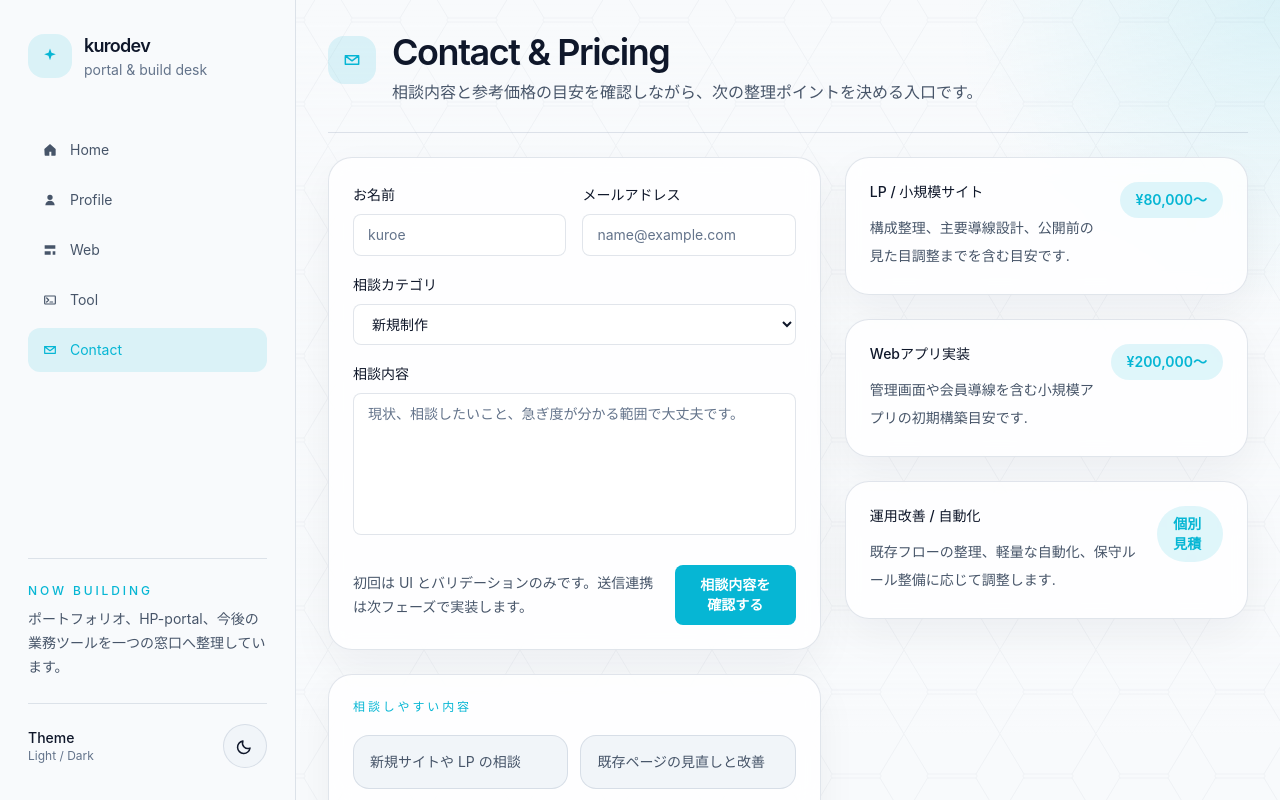
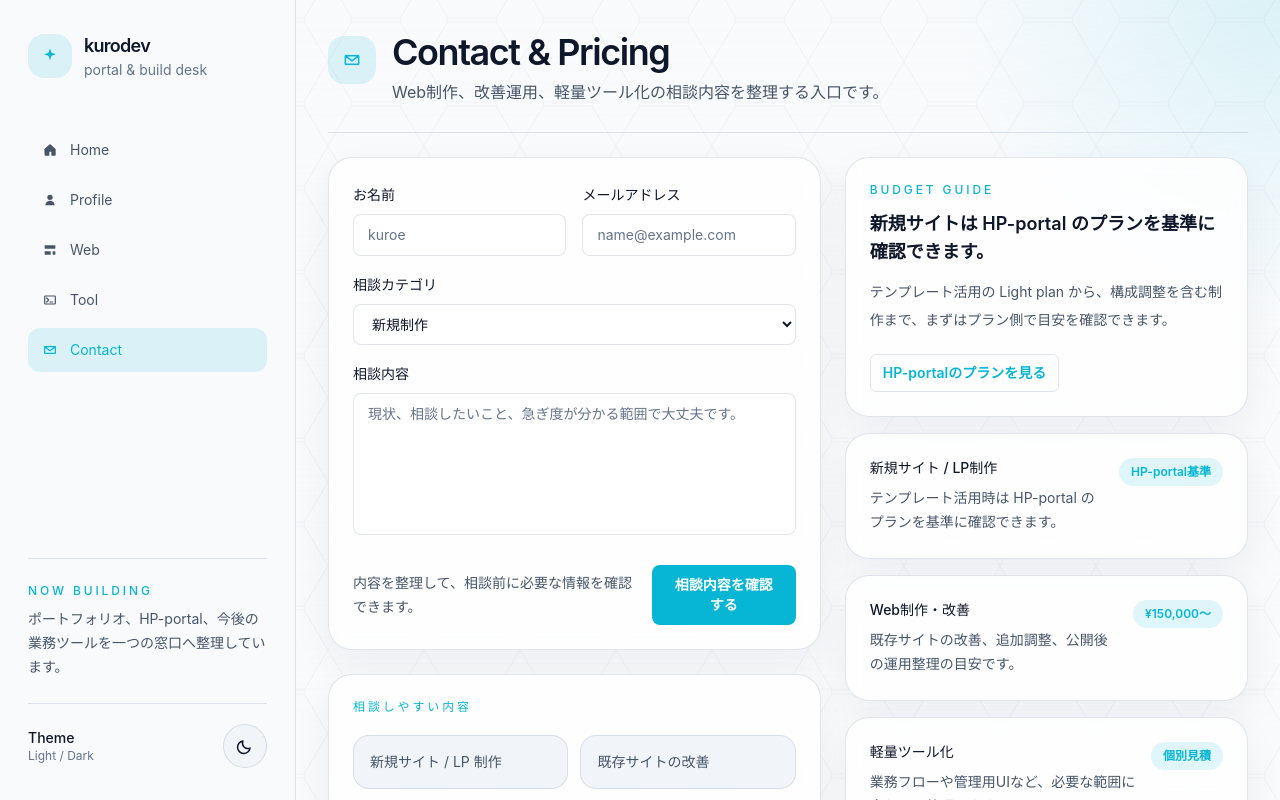
Before and after one commit to kurodev-web-tools/kurodev-hp, a Next.js app: page /contact in a window 1280 px wide. Built offline with nearby package versions, Linux system fonts and the light colour scheme.

Commit message:
Refine contact pricing area and HP-portal link

```diff
--- a/app/contact/page.js
+++ b/app/contact/page.js
@@ -9,7 +9,7 @@ export default function ContactPage() {
       <PageHeader
         icon="mail"
         title="Contact & Pricing"
-        description="相談内容と参考価格の目安を確認しながら、次の整理ポイントを決める入口です。"
+        description="Web制作、改善運用、軽量ツール化の相談内容を整理する入口です。"
       />
 
       <section className="grid gap-6 xl:grid-cols-[minmax(0,1.1fr)_minmax(360px,0.9fr)]">
@@ -27,15 +27,30 @@ export default function ContactPage() {
           </BentoCard>
         </div>
 
-        <div className="space-y-6">
+        <div className="space-y-4">
+          <BentoCard>
+            <p className="section-kicker">budget guide</p>
+            <h2 className="mt-3 text-lg font-semibold text-[var(--text)]">新規サイトは HP-portal のプランを基準に確認できます。</h2>
+            <p className="mt-3 text-sm leading-7 text-[var(--text-soft)]">
+              テンプレート活用の Light plan から、構成調整を含む制作まで、まずはプラン側で目安を確認できます。
+            </p>
+            <a
+              href="https://templates.kuro-lab.com/plans"
+              target="_blank"
+              rel="noreferrer"
+              className="mt-5 inline-flex rounded-md border border-[var(--border)] px-3 py-2 text-sm font-semibold text-[var(--accent)] transition hover:border-[var(--border-strong)] hover:bg-[var(--accent-soft)] hover:text-[var(--accent)]"
+            >
+              HP-portalのプランを見る
+            </a>
+          </BentoCard>
           {pricingItems.map((item) => (
             <BentoCard key={item.title}>
-              <div className="flex items-start justify-between gap-4">
+              <div className="flex items-start justify-between gap-3">
                 <div>
                   <p className="text-sm font-medium text-[var(--text)]">{item.title}</p>
-                  <p className="mt-3 text-sm leading-7 text-[var(--text-soft)]">{item.body}</p>
+                  <p className="mt-2 text-sm leading-6 text-[var(--text-soft)]">{item.body}</p>
                 </div>
-                <span className="rounded-full bg-[var(--accent-soft)] px-4 py-2 text-sm font-semibold text-[var(--accent)]">
+                <span className="shrink-0 rounded-full bg-[var(--accent-soft)] px-3 py-1.5 text-xs font-semibold text-[var(--accent)]">
                   {item.price}
                 </span>
               </div>
--- a/components/contact-form.js
+++ b/components/contact-form.js
@@ -56,7 +56,7 @@ export function ContactForm() {
         <select name="category" value={values.category} onChange={handleChange} className="input-shell">
           <option>新規制作</option>
           <option>既存サイト改善</option>
-          <option>ツール開発</option>
+          <option>業務ツール相談</option>
           <option>運用整理</option>
         </select>
       </label>
@@ -76,7 +76,7 @@ export function ContactForm() {
 
       <div className="mt-6 flex flex-col gap-3 md:flex-row md:items-center md:justify-between">
         <p className="text-sm leading-6 text-[var(--text-soft)]">
-          初回は UI とバリデーションのみです。送信連携は次フェーズで実装します。
+          内容を整理して、相談前に必要な情報を確認できます。
         </p>
         <button type="submit" className="button-primary border-0">
           相談内容を確認する
@@ -85,7 +85,7 @@ export function ContactForm() {
 
       {submitted ? (
         <div className="mt-5 rounded-2xl border border-emerald-500/30 bg-emerald-500/10 px-4 py-3 text-sm text-emerald-500">
-          入力内容は問題ありません。次フェーズで送信先を接続します。
+          入力内容は確認できました。正式な送信窓口は公開準備中です。
         </div>
       ) : null}
     </form>
```
Also changed, not shown: lib/site-data.js, 1 other file (tests, documents, lock files or other folders).
